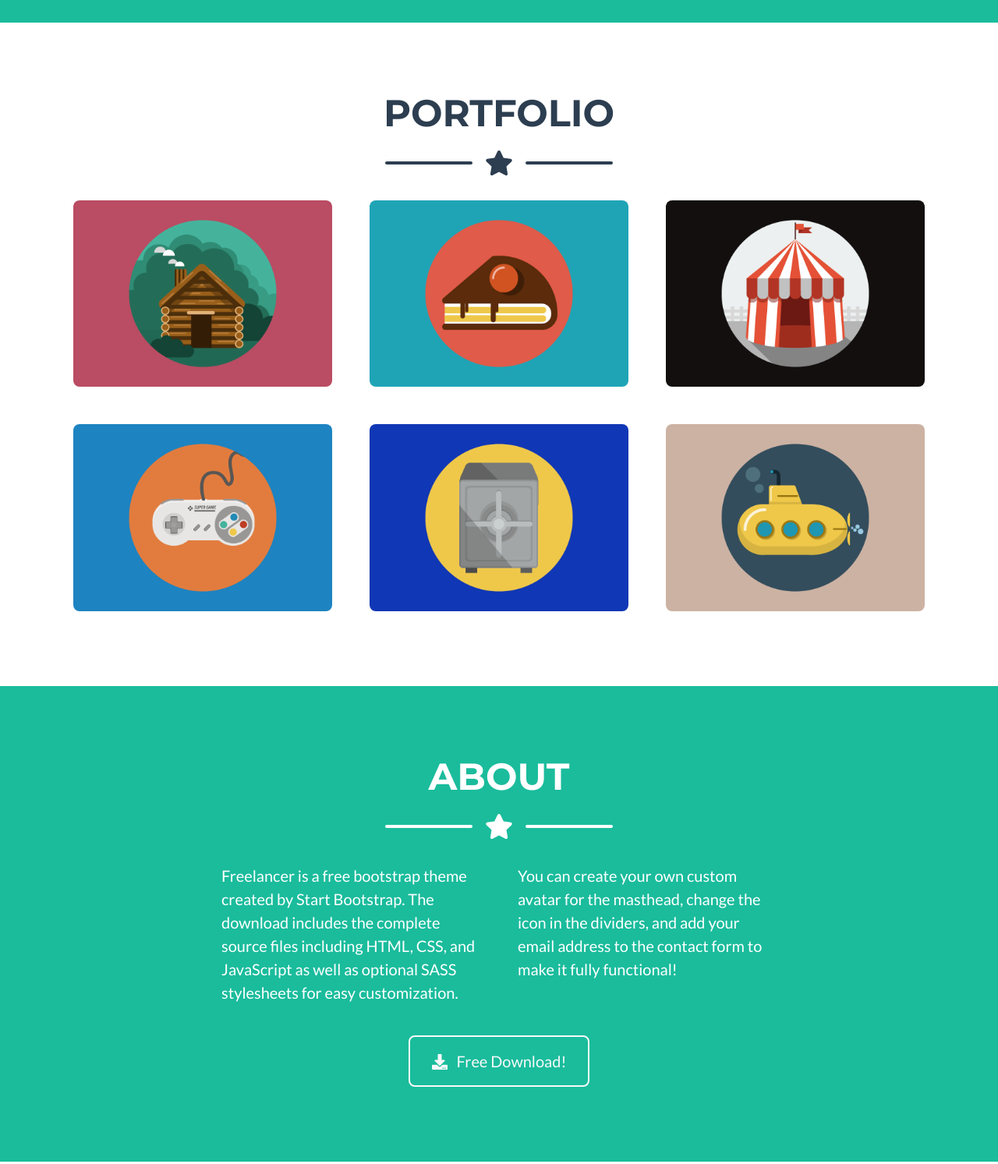
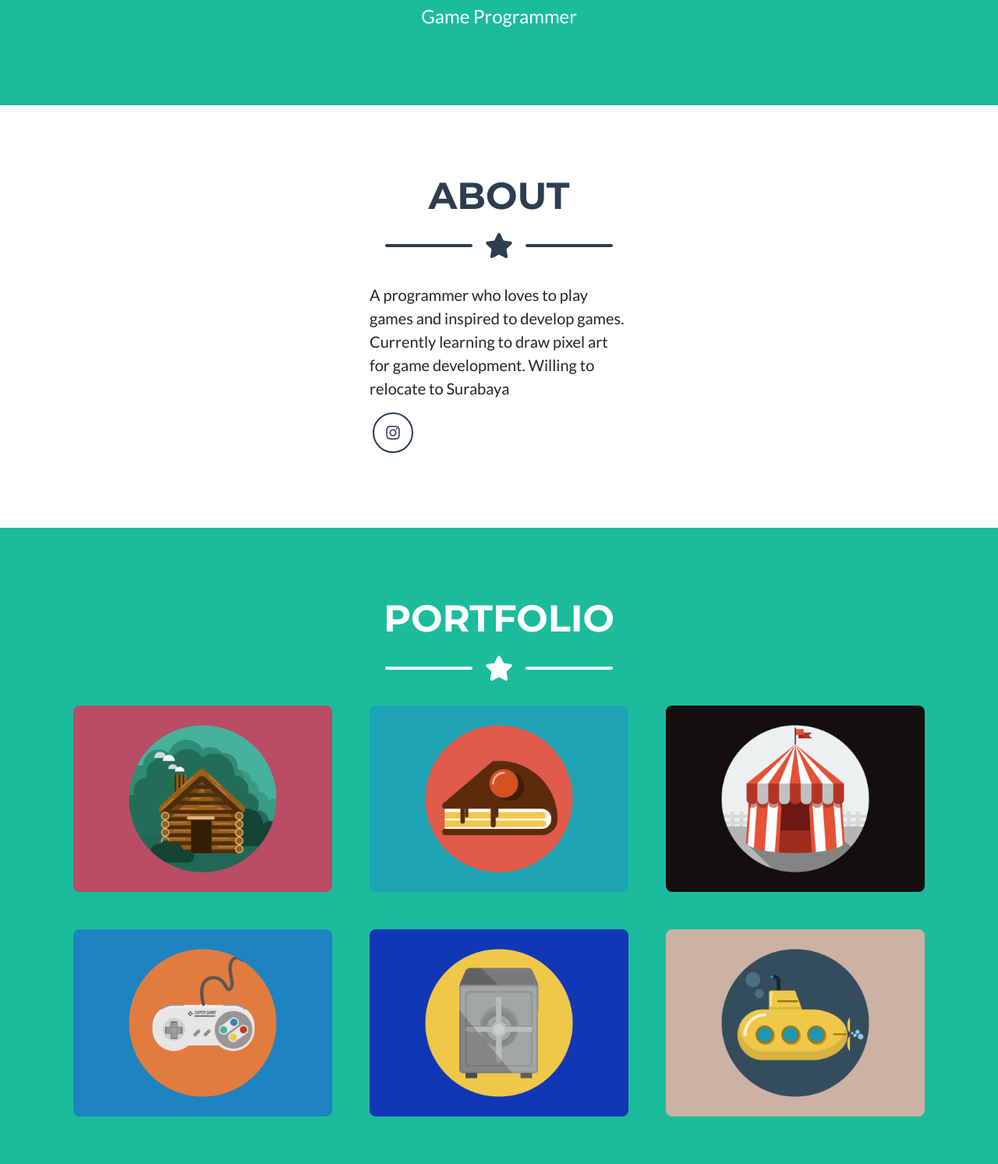
Before and after one commit to Shiina011/resume, a plain HTML site: page index.html in a window 1280 px wide. Shown: the part 754-2247 px from the top of the page at 78% size. Drawn offline with nearby package versions, Linux system fonts and the light colour scheme.

Commit message:
Move and change about section

```diff
--- a/index.html
+++ b/index.html
@@ -5,7 +5,7 @@
         <meta name="viewport" content="width=device-width, initial-scale=1, shrink-to-fit=no" />
         <meta name="description" content="" />
         <meta name="author" content="" />
-        <title>Freelancer - Start Bootstrap Theme</title>
+        <title>Jeffrey Jong</title>
         <!-- Favicon-->
         <link rel="icon" type="image/x-icon" href="assets/img/favicon.ico" />
         <!-- Font Awesome icons (free version)-->
@@ -20,7 +20,7 @@
         <!-- Navigation-->
         <nav class="navbar navbar-expand-lg bg-secondary text-uppercase fixed-top" id="mainNav">
             <div class="container">
-                <a class="navbar-brand js-scroll-trigger" href="#page-top">Start Bootstrap</a>
+                <a class="navbar-brand js-scroll-trigger" href="#page-top">My Resume</a>
                 <button class="navbar-toggler navbar-toggler-right text-uppercase font-weight-bold bg-primary text-white rounded" type="button" data-toggle="collapse" data-target="#navbarResponsive" aria-controls="navbarResponsive" aria-expanded="false" aria-label="Toggle navigation">
                     Menu
                     <i class="fas fa-bars"></i>
@@ -38,9 +38,9 @@
         <header class="masthead bg-primary text-white text-center">
             <div class="container d-flex align-items-center flex-column">
                 <!-- Masthead Avatar Image-->
-                <img class="masthead-avatar mb-5" src="assets/img/avataaars.svg" alt="" />
+                <img class="masthead-avatar mb-5" src="assets/img/4x6.jpg" alt="" />
                 <!-- Masthead Heading-->
-                <h1 class="masthead-heading text-uppercase mb-0">Start Bootstrap</h1>
+                <h1 class="masthead-heading text-uppercase mb-0">Jeffrey Jong</h1>
                 <!-- Icon Divider-->
                 <div class="divider-custom divider-light">
                     <div class="divider-custom-line"></div>
@@ -48,16 +48,36 @@
                     <div class="divider-custom-line"></div>
                 </div>
                 <!-- Masthead Subheading-->
-                <p class="masthead-subheading font-weight-light mb-0">Graphic Artist - Web Designer - Illustrator</p>
+                <p class="masthead-subheading font-weight-light mb-0">Game Programmer</p>
             </div>
         </header>
+        <!-- About Section-->
+        <section class="page-section mb-0" id="about">
+            <div class="container">
+                <!-- About Section Heading-->
+                <h2 class="page-section-heading text-center text-secondary text-uppercase">About</h2>
+                <!-- Icon Divider-->
+                <div class="divider-custom">
+                    <div class="divider-custom-line"></div>
+                    <div class="divider-custom-icon"><i class="fas fa-star"></i></div>
+                    <div class="divider-custom-line"></div>
+                </div>
+                <!-- About Section Content-->
+                <div class="row">
+                    <div class="col-lg-4 m-auto">
+                        <p class="lead">A programmer who loves to play games and inspired to develop games. Currently learning to draw pixel art for game development. Willing to relocate to Surabaya</p>
+                        <a class="btn btn-outline-secondary btn-social mx-1" href="http://www.instagram.com/jeffreywjong"><i class="fab fa-fw fa-instagram"></i></a>
+                    </div>
+                </div>
+            </div>
+        </section>
         <!-- Portfolio Section-->
-        <section class="page-section portfolio" id="portfolio">
+        <section class="page-section bg-primary portfolio" id="portfolio">
             <div class="container">
                 <!-- Portfolio Section Heading-->
-                <h2 class="page-section-heading text-center text-uppercase text-secondary mb-0">Portfolio</h2>
+                <h2 class="page-section-heading text-center text-uppercase text-white mb-0">Portfolio</h2>
                 <!-- Icon Divider-->
-                <div class="divider-custom">
+                <div class="divider-custom divider-light">
                     <div class="divider-custom-line"></div>
                     <div class="divider-custom-icon"><i class="fas fa-star"></i></div>
                     <div class="divider-custom-line"></div>
@@ -118,31 +138,6 @@
                             <img class="img-fluid" src="assets/img/portfolio/submarine.png" alt="" />
                         </div>
                     </div>
-                </div>
-            </div>
-        </section>
-        <!-- About Section-->
-        <section class="page-section bg-primary text-white mb-0" id="about">
-            <div class="container">
-                <!-- About Section Heading-->
-                <h2 class="page-section-heading text-center text-uppercase text-white">About</h2>
-                <!-- Icon Divider-->
-                <div class="divider-custom divider-light">
-                    <div class="divider-custom-line"></div>
-                    <div class="divider-custom-icon"><i class="fas fa-star"></i></div>
-                    <div class="divider-custom-line"></div>
-                </div>
-                <!-- About Section Content-->
-                <div class="row">
-                    <div class="col-lg-4 ml-auto"><p class="lead">Freelancer is a free bootstrap theme created by Start Bootstrap. The download includes the complete source files including HTML, CSS, and JavaScript as well as optional SASS stylesheets for easy customization.</p></div>
-                    <div class="col-lg-4 mr-auto"><p class="lead">You can create your own custom avatar for the masthead, change the icon in the dividers, and add your email address to the contact form to make it fully functional!</p></div>
-                </div>
-                <!-- About Section Button-->
-                <div class="text-center mt-4">
-                    <a class="btn btn-xl btn-outline-light" href="https://startbootstrap.com/themes/freelancer/">
-                        <i class="fas fa-download mr-2"></i>
-                        Free Download!
-                    </a>
                 </div>
             </div>
         </section>
@@ -262,7 +257,7 @@
                                     <!-- Portfolio Modal - Image-->
                                     <img class="img-fluid rounded mb-5" src="assets/img/portfolio/cabin.png" alt="" />
                                     <!-- Portfolio Modal - Text-->
-                                    <p class="mb-5">Lorem ipsum dolor sit amet, consectetur adipisicing elit. Mollitia neque assumenda ipsam nihil, molestias magnam, recusandae quos quis inventore quisquam velit asperiores, vitae? Reprehenderit soluta, eos quod consequuntur itaque. Nam.</p>
+                                    <p class="mb-5">Luriam ipsum dolor sit amet, consectetur adipisicing elit. Mollitia neque assumenda ipsam nihil, molestias magnam, recusandae quos quis inventore quisquam velit asperiores, vitae? Reprehenderit soluta, eos quod consequuntur itaque. Nam.</p>
                                     <button class="btn btn-primary" data-dismiss="modal">
                                         <i class="fas fa-times fa-fw"></i>
                                         Close Window
```
Also changed, not shown: assets/img/4x6.jpg (added).
